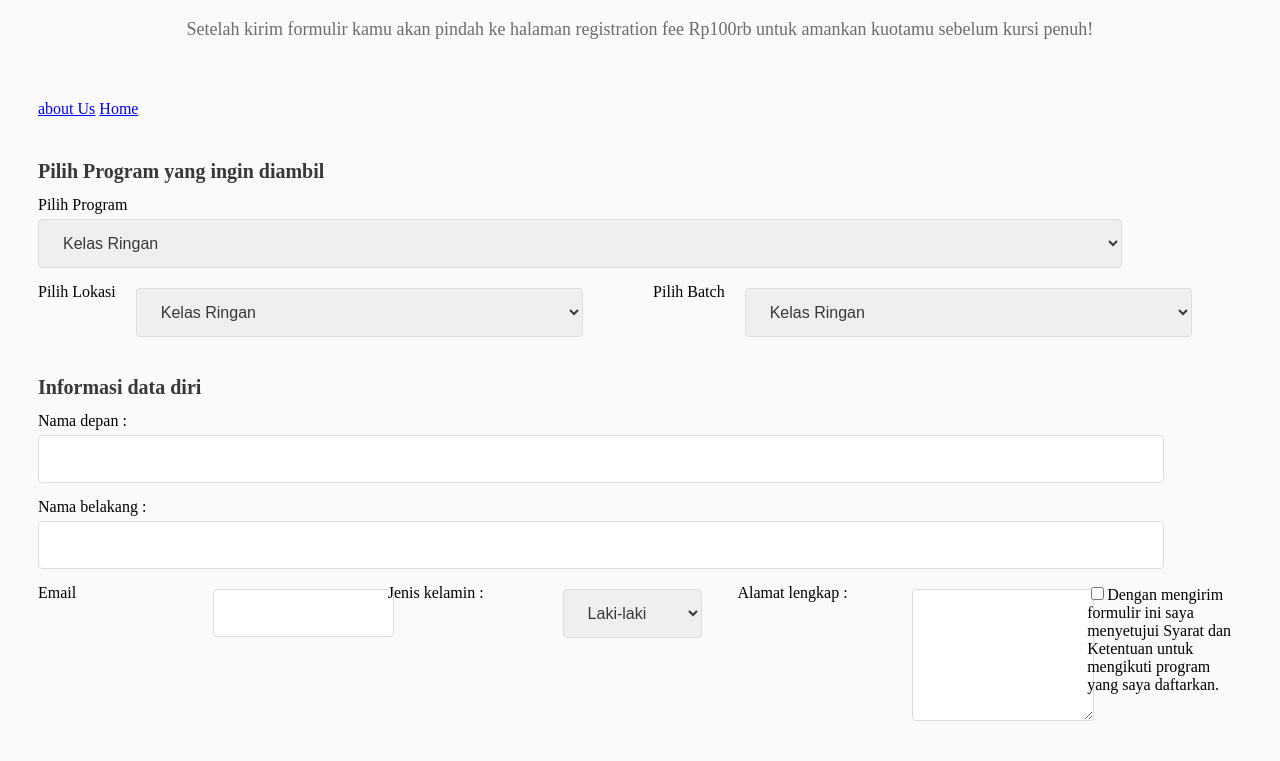
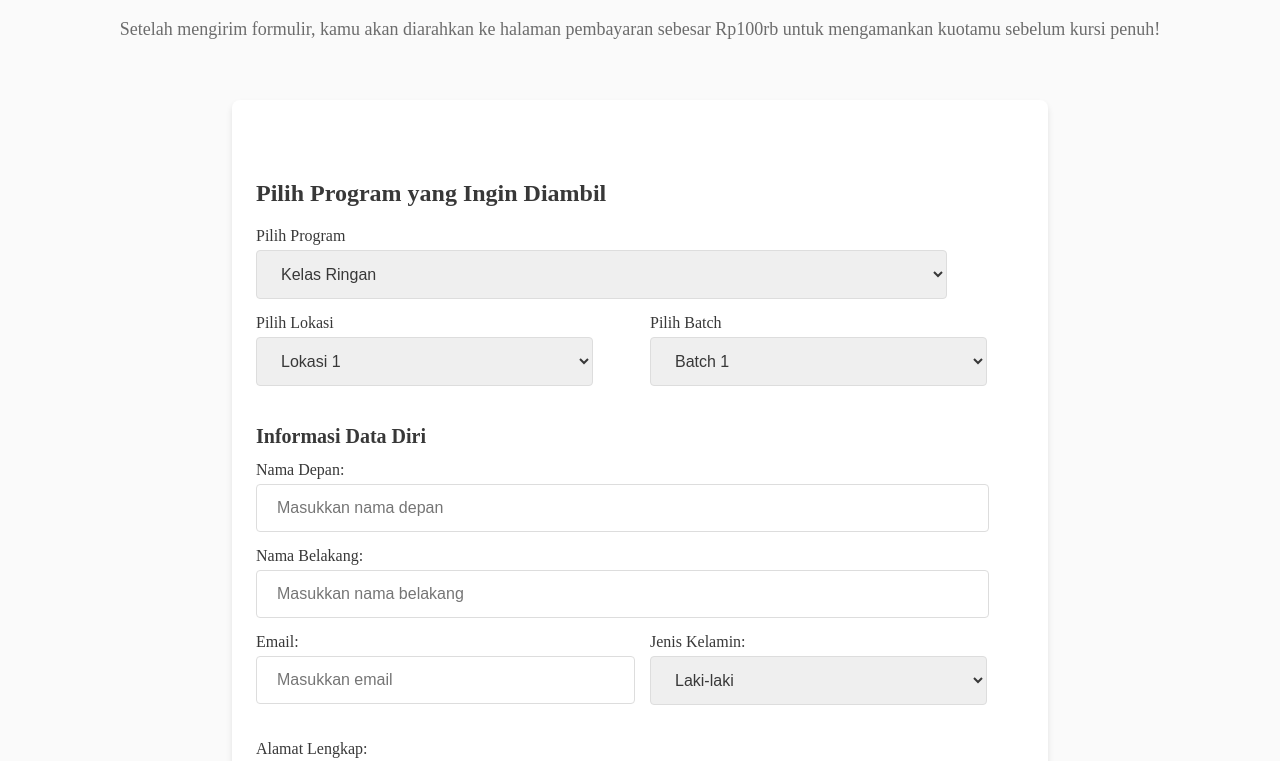
Before and after one commit to Iboy221/bacis-web, a plain HTML site: page index.html in a window 1280 px wide. Shown: the part 129-890 px from the top of the page. Drawn offline with Linux system fonts and the light colour scheme.

Commit message:
Update index.html

```diff
--- a/index.html
+++ b/index.html
@@ -4,126 +4,91 @@
 <head>
     <meta charset="UTF-8">
     <meta name="viewport" content="width=device-width, initial-scale=1.0">
-    <title>basic web</title>
+    <title>Basic Web</title>
     <link rel="stylesheet" href="style.css">
 </head>
 
 <body>
-    <!-- Heading  -->
     <div class="title-wrapper">
         <h1>Formulir Pendaftaran</h1>
-        <p>Setelah kirim formulir kamu akan pindah ke halaman registration fee Rp100rb untuk amankan kuotamu sebelum
-            kursi penuh!</p>
+        <p>Setelah mengirim formulir, kamu akan diarahkan ke halaman pembayaran sebesar Rp100rb untuk mengamankan kuotamu sebelum kursi penuh!</p>
     </div>
 
-    <a href="about.html">about Us</a>
-    <a href="index.html">Home</a>
+    <div class="container">
+        <form>
+            <h2>Pilih Program yang Ingin Diambil</h2>
 
-    <br><br>
-
-    <!-- <h1>Silahkan daftar</h1> -->
-    <div class="registaration-card">
-
-
-        <form>
-
-
-
-            <h3>Pilih Program yang ingin diambil</h3>
-
-            <div>
-                <label>Pilih Program</label><br>
-            </div>
-            <div>
-                <select>
-                    <option>Kelas Ringan</option>
-                    <option>Kelas sedang</option>
-                    <option>Kelas berat</option>
-                </select>
-            </div>
+            <!-- Pilihan Program -->
+            <label for="program">Pilih Program</label>
+            <select id="program">
+                <option>Kelas Ringan</option>
+                <option>Kelas Sedang</option>
+                <option>Kelas Berat</option>
+            </select>
 
             <div class="flex-row">
-                <div>
-                    <label>Pilih Lokasi</label>
-                </div>
+                <!-- Lokasi -->
                 <div class="f-full">
-                    <select>
-                        <option>Kelas Ringan</option>
-                        <option>Kelas sedang</option>
-                        <option>Kelas berat</option>
+                    <label for="location">Pilih Lokasi</label>
+                    <select id="location">
+                        <option>Lokasi 1</option>
+                        <option>Lokasi 2</option>
+                        <option>Lokasi 3</option>
                     </select>
                 </div>
-                <div>
-                    <label>Pilih Batch</label>
-                </div>
 
+                <!-- Batch -->
                 <div class="f-full">
-                    <select>
-                        <option>Kelas Ringan</option>
-                        <option>Kelas sedang</option>
-                        <option>Kelas berat</option>
+                    <label for="batch">Pilih Batch</label>
+                    <select id="batch">
+                        <option>Batch 1</option>
+                        <option>Batch 2</option>
+                        <option>Batch 3</option>
                     </select>
                 </div>
             </div>
 
-            <div class="f-full">
-                <h3>Informasi data diri</h3>
+            <h3>Informasi Data Diri</h3>
+
+            <!-- Nama Depan -->
+            <label for="first-name">Nama Depan:</label>
+            <input type="text" id="first-name" placeholder="Masukkan nama depan">
+
+            <!-- Nama Belakang -->
+            <label for="last-name">Nama Belakang:</label>
+            <input type="text" id="last-name" placeholder="Masukkan nama belakang">
+
+            <div class="flex-row">
+                <!-- Email -->
+                <div class="f-full">
+                    <label for="email">Email:</label>
+                    <input type="email" id="email" placeholder="Masukkan email">
+                </div>
+
+                <!-- Jenis Kelamin -->
+                <div class="f-full">
+                    <label for="gender">Jenis Kelamin:</label>
+                    <select id="gender">
+                        <option>Laki-laki</option>
+                        <option>Perempuan</option>
+                    </select>
+                </div>
             </div>
 
-            <div class="f-full">
-                <label>Nama depan :</label>
-            </div>
-            <div class="f-full">
-                <input type="text">
+            <!-- Alamat -->
+            <label for="address">Alamat Lengkap:</label>
+            <textarea id="address" placeholder="Masukkan alamat lengkap"></textarea>
+
+            <div>
+                <input type="checkbox" id="terms">
+                <label for="terms">Dengan mengirim formulir ini saya menyetujui Syarat dan Ketentuan untuk mengikuti program yang saya daftarkan.</label>
             </div>
 
-            <div class="f-full">
-                <label>Nama belakang :</label>
-            </div>
-            <div class="f-full">
-                <input type="text">
-            </div>
+            <!-- Tombol -->
             <div class="flex-row">
-            <div class="f-full">
-                <label>Email</label>
-            </div>
-
-            <div class="f-full">
-                <input type="email" name="email" id="email"><br><br>
-            </div>
-
-            <div class="f-full">
-                <label>Jenis kelamin :</label>
-            </div>
-
-            <div class="f-full">
-                <select>
-                    <option>Laki-laki</option>
-                    <option>Perempuan</option>
-                </select>
-            </div>
-
-            <div class="f-full">
-
-                <label>Alamat lengkap :</label>
-            </div>
-            <div class="f-full">
-                <textarea></textarea>
-            </div>
-
-
-            <div class="f-full">
-                <input type="checkbox" name="button" id="button" placeholder="button"><label>Dengan mengirim formulir
-                    ini saya menyetujui Syarat dan Ketentuan untuk mengikuti program yang saya daftarkan.
-                </label>
-            </div>
-            <div>
                 <button type="reset">Reset</button>
             </div>
         </form>
-
-
-    </div>
     </div>
 </body>
 
```
